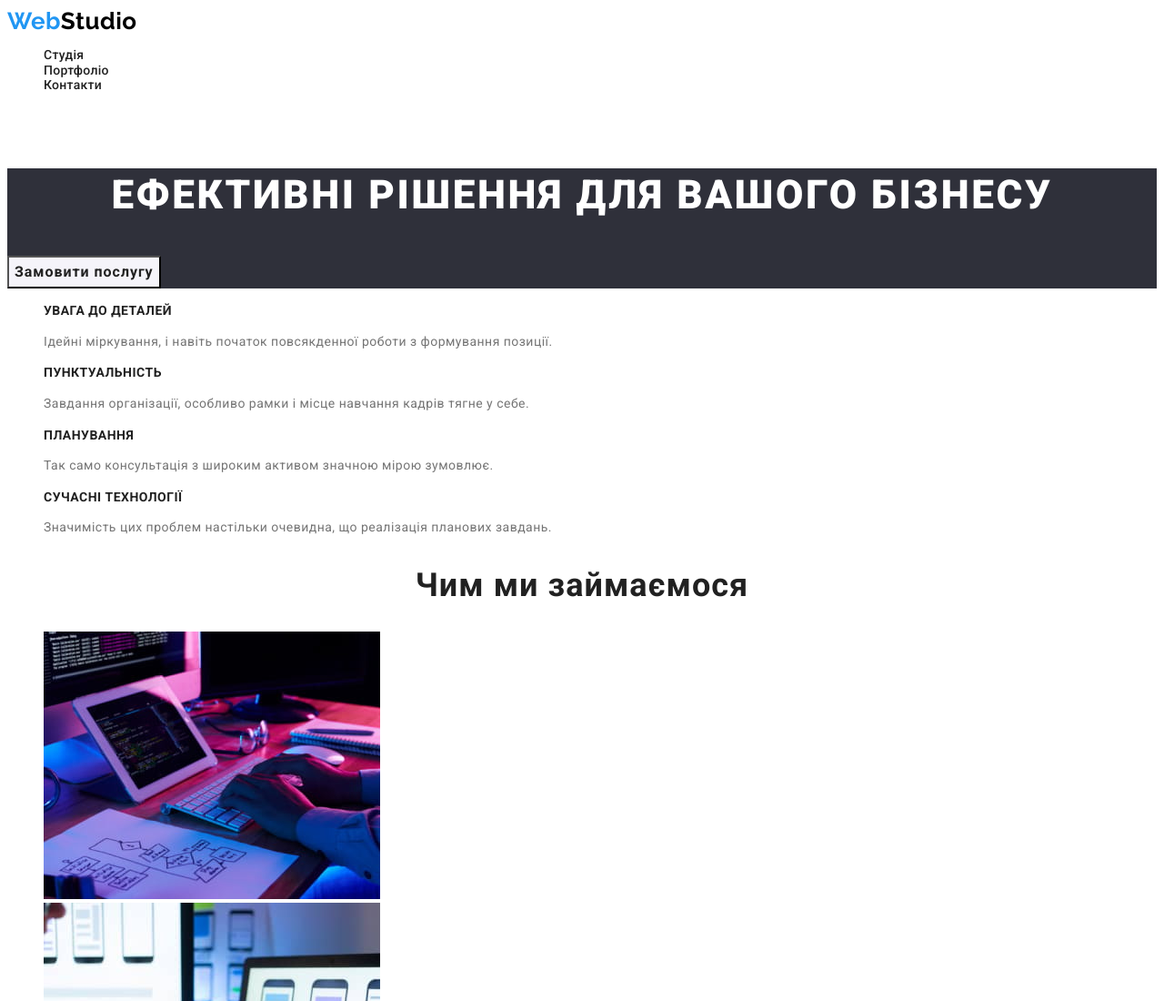
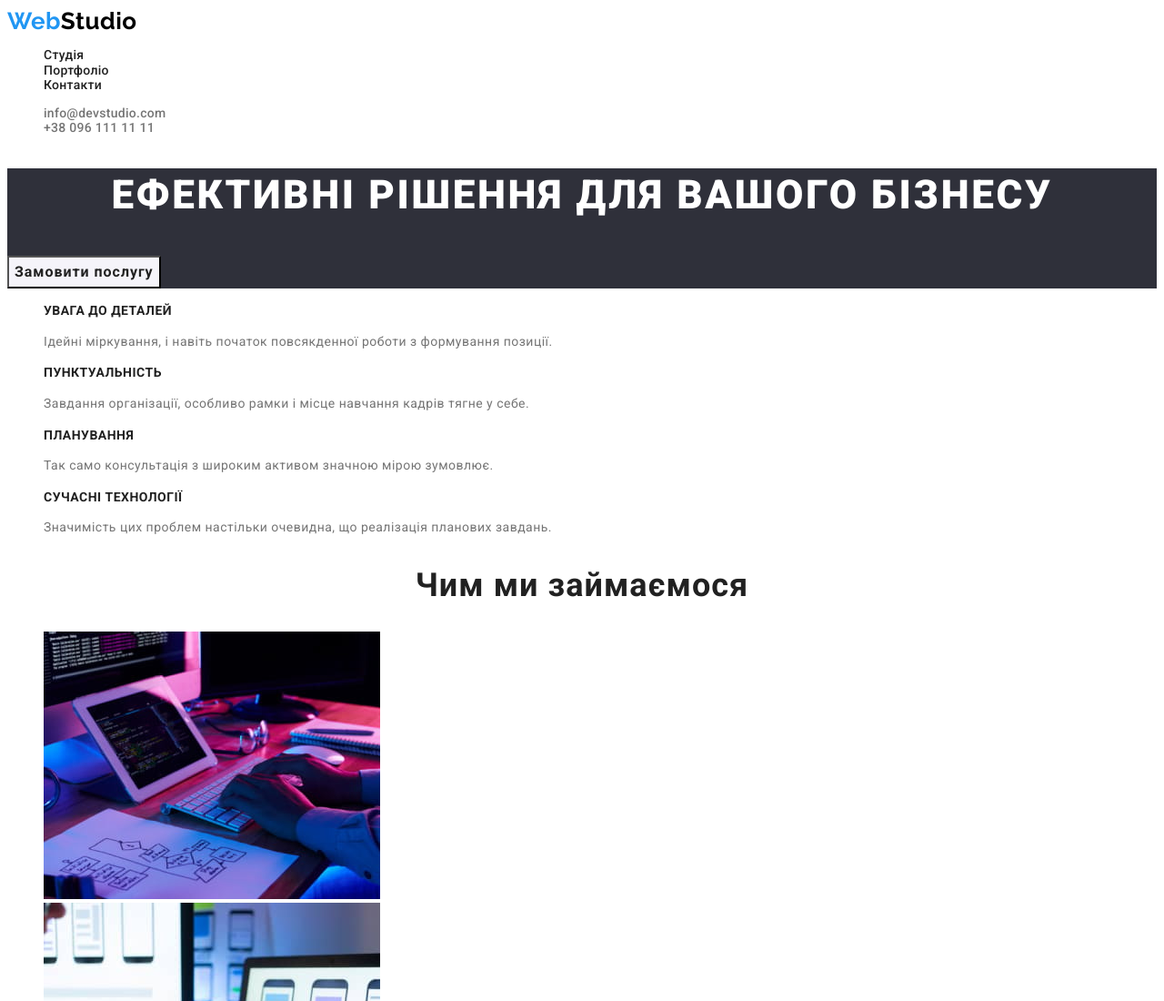
Before and after one commit to Pavlo-Savka/goit-markup-hw-02, a plain HTML site: page index.html in a window 1280 px wide. Shown: the top 1100 px of the page at 91% size. Drawn offline with Linux system fonts and the light colour scheme.

Commit message:
Update styles.css

```diff
--- a/styles.css
+++ b/styles.css
@@ -54,7 +54,9 @@ body {
     letter-spacing: 0.02em;
 }
 
+.header-contacts .mail:hover,
 .mail:hover,
+.header-contacts .tel:hover,
 .tel:hover,
 .studio-link:hover,
 .portfolio-link:hover,
@@ -63,7 +65,9 @@ body {
     color: var(--accent-color);
 }
 
+.header-contacts .mail:focus,
 .mail:focus,
+.header-contacts .tel:focus,
 .tel:focus,
 .studio-link:focus,
 .portfolio-link:focus,
@@ -76,6 +80,11 @@ body {
 .portfolio-link,
 .cotacts-link {
     color: inherit;
+}
+
+.header-contacts .tel,
+.header-contacts .mail {
+    color: var(--paragraf-color);
 }
 
 .tel,
```
